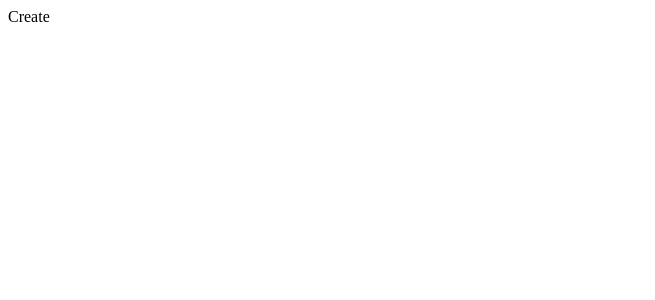
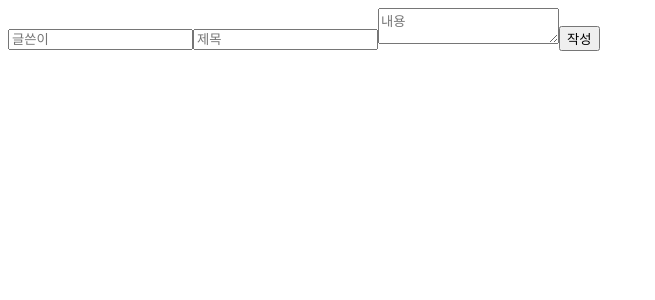
Before and after one commit to ojsicn/clipboard, a Vue app: page /create in a window 1280 px wide. Shown: the top 300 px of the page, without its empty margins (0-655 px from the left). Built offline with nearby package versions, Linux system fonts and the light colour scheme.

Commit message:
1. Create.vue 화면 구성 - input란 2개, textarea 1개 추가 및 양방향 바인딩 - data import 및 data return - write함수 추가   - data(어레이 객체)에 push하도록, /(Read) 화면으로 되돌아가기.

```diff
--- a/src/components/Create.vue
+++ b/src/components/Create.vue
@@ -1,12 +1,42 @@
 <template>
     <div>
-        Create
+        <input v-model="writer" placeholder="글쓴이">
+        <input v-model="title" placeholder="제목">
+        <textarea v-model="content" placeholder="내용"></textarea>
+        <button @click="write">작성</button>
+        <div>
+            {{writer}}
+            {{title}}
+            {{content}}
+        </div>
     </div>
 </template>
 
 
 <script>
+import data from '@/data'
+
 export default {
-    name: 'Create'
+    name: 'Create',
+    data() {
+        return {
+            data: data,
+            writer: "",
+            title: "",
+            content: "",
+        }
+    },
+    methods: {
+        write() {
+            this.data.push({
+                writer: this.writer,
+                title: this.title,
+                content: this.content
+            })
+            this.$router.push({
+                path: '/'
+            })
+        }
+    }
 }
 </script>
```
